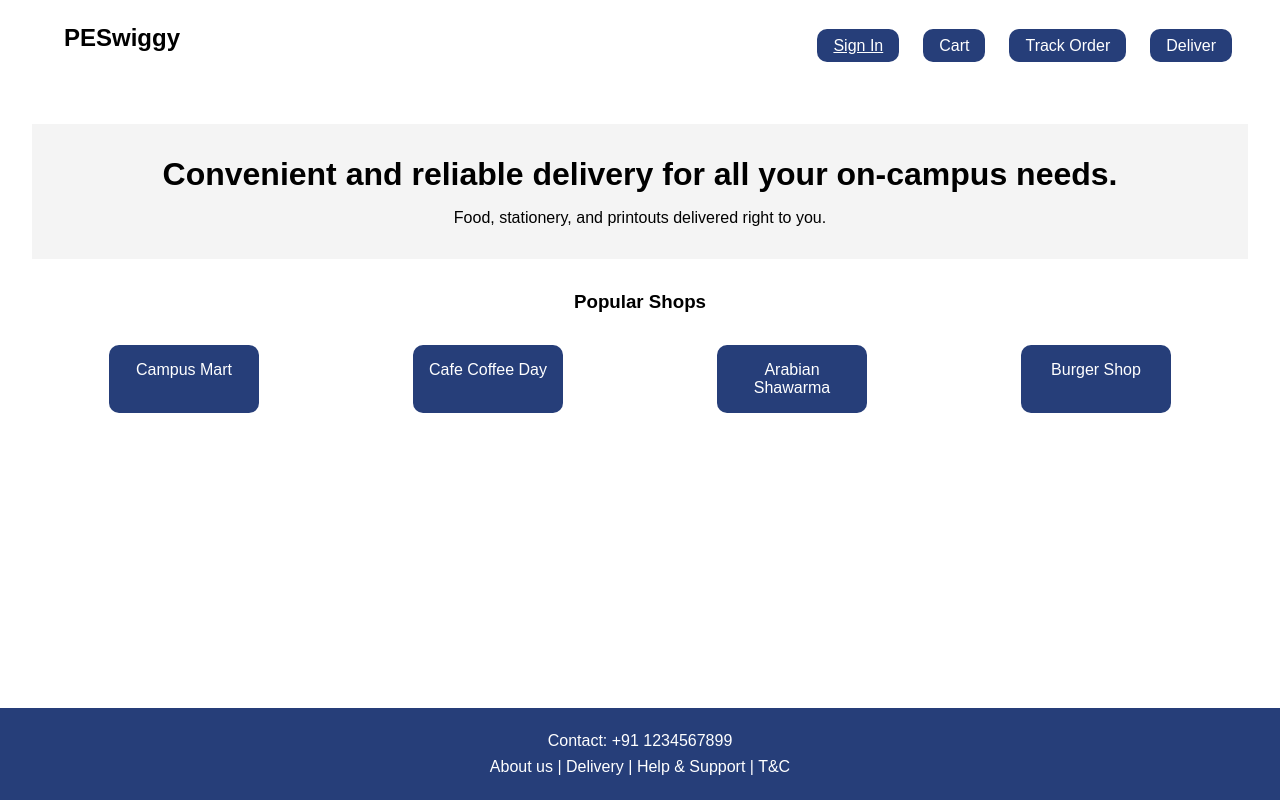
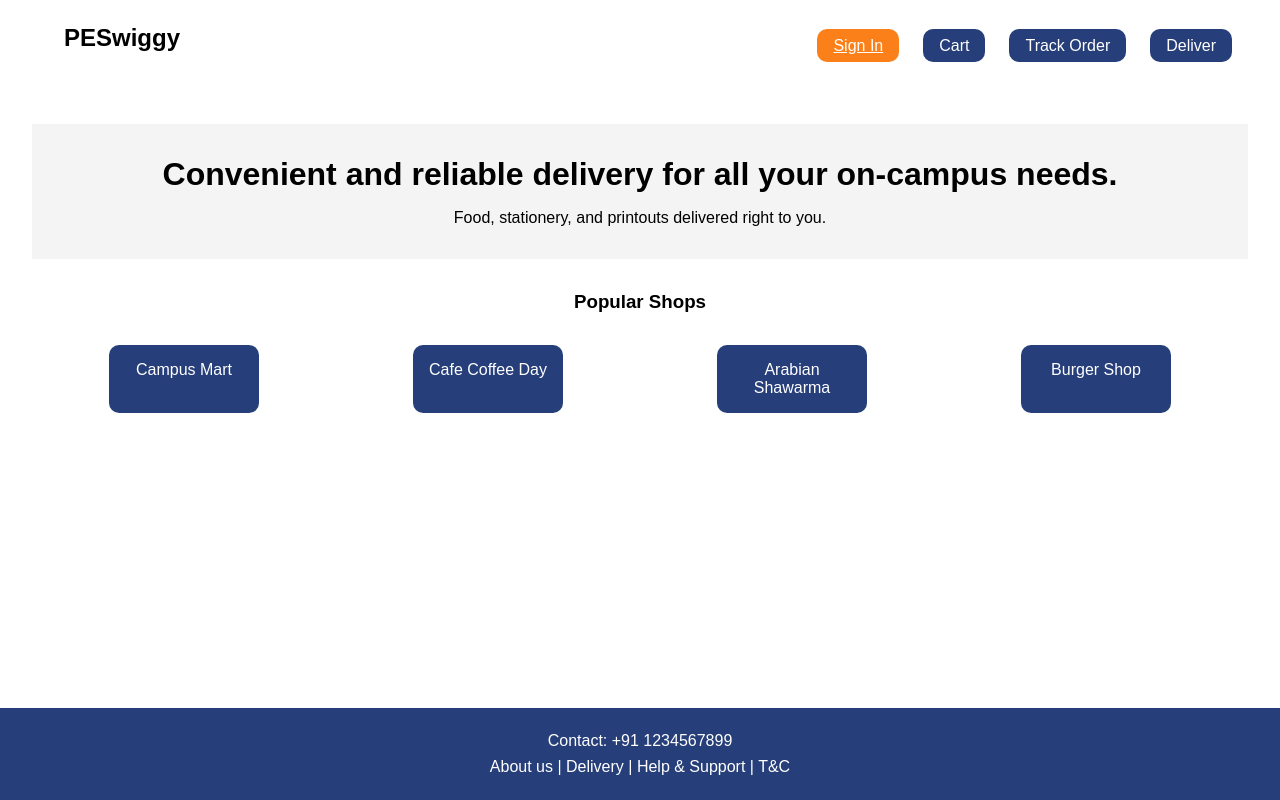
Before and after one commit to MJenius/PESwiggy, a React (Create React App) app: page / in a window 1280 px wide. In both pictures the pointer is over the link "Sign In". Built offline with nearby package versions, Linux system fonts and the light colour scheme.

Commit message:
navbar on hover button colour changes

```diff
--- a/src/styles/Navbar.css
+++ b/src/styles/Navbar.css
@@ -36,4 +36,6 @@
 
 .navbar ul li a:hover {
   text-decoration: underline;
+  background-color: #fc8019
+  ;
 }
```
